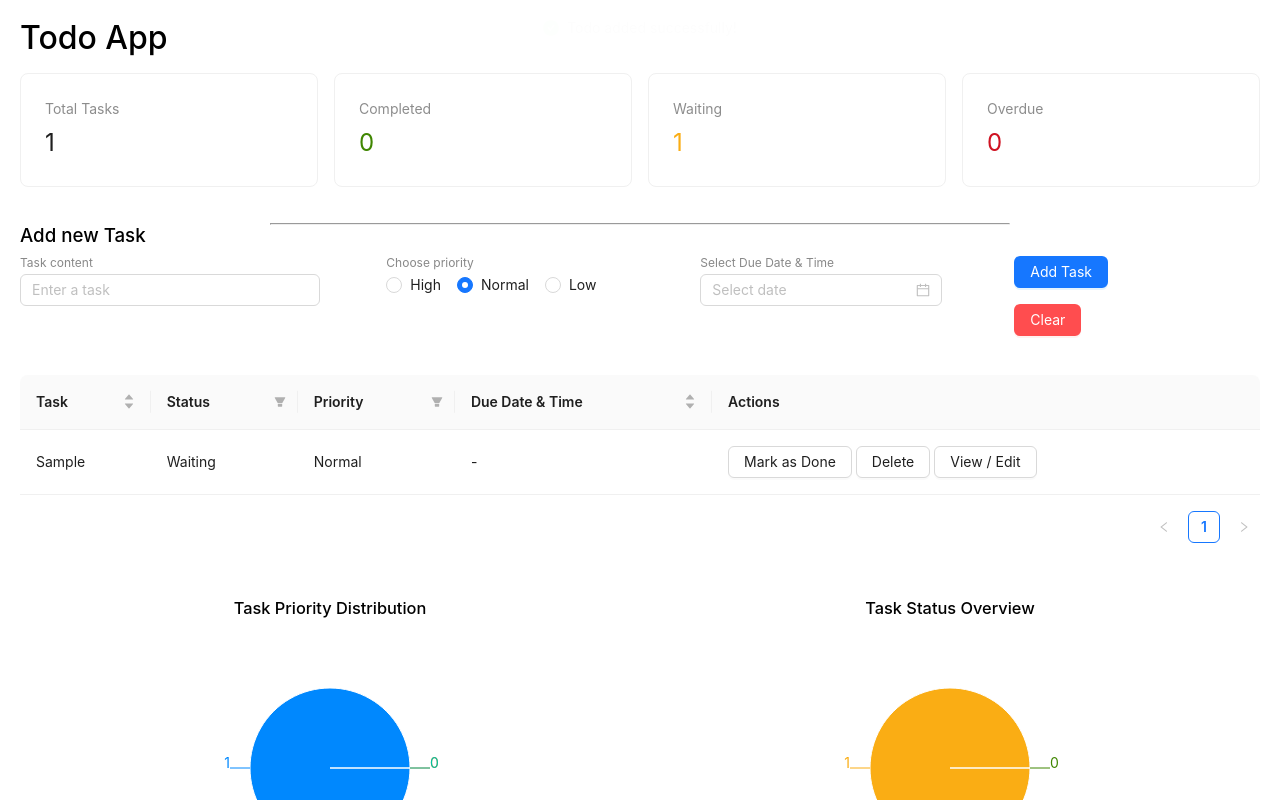
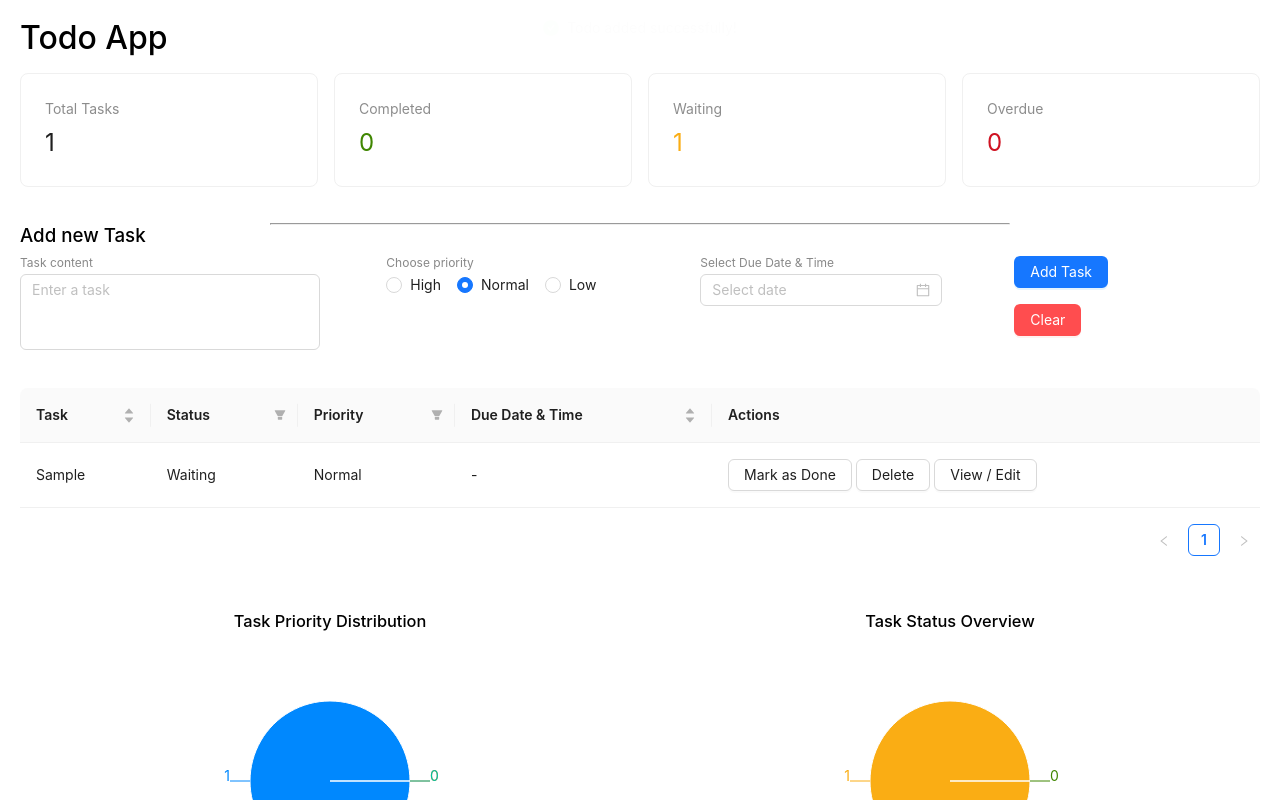
Before and after one commit to kag2002/ToDoAppReact, a React (Create React App) app in the folder to-do-app/: page / in a window 1280 px wide. Both pictures are taken after typing "Sample", "Sample" into the empty fields and a click on the button "Add Task". Shown: the top 800 px of the page. Built offline with nearby package versions, Linux system fonts and the light colour scheme.

Commit message:
Cut Short long Task

```diff
--- a/to-do-app/src/App.js
+++ b/to-do-app/src/App.js
@@ -9,6 +9,7 @@ import AddTask from "./components/AddTask";
 import moment from "moment";
 import TodoDetailModal from "./components/TodoDetailModal";
 import ConfirmDeleteModal from "./components/ConfirmDeleteModal";
+import TaskTextDisplay from "./components/TaskTextDisplay"; // Import component TaskTextDisplay
 
 function App() {
   const [messageApi, contextHolder] = message.useMessage();
@@ -17,14 +18,13 @@ function App() {
   const [priority, setPriority] = useState("normal");
   const [dueDate, setDueDate] = useState(null);
   const [modalVisible, setModalVisible] = useState(false);
-  const [modalConfirmDeleteVisible, setModalConfirmDeleteVisible] =
-    useState(false);
+  const [modalConfirmDeleteVisible, setModalConfirmDeleteVisible] = useState(false);
   const [selectedRecord, setSelectedRecord] = useState(null);
 
   const todos = useSelector((state) => state.todos.todos || state.todos);
   const dispatch = useDispatch();
 
-  // Auto refresh every minute (if needed)
+  // Auto refresh every minute (nếu cần)
   useEffect(() => {
     const interval = setInterval(() => {}, 60000);
     return () => clearInterval(interval);
@@ -32,14 +32,13 @@ function App() {
 
   const handleAddTodo = () => {
     if (text.trim()) {
-      const formattedDueDate = dueDate
-        ? dueDate.format("YYYY-MM-DD HH:mm")
-        : null;
       messageApi.open({
         key,
         type: "loading",
         content: "Adding todo...",
       });
+      const formattedDueDate = dueDate ? dueDate.format("YYYY-MM-DD HH:mm") : null;
+      try {
         dispatch(addTodo({ text, priority, dueDate: formattedDueDate }));
         setTimeout(() => {
           messageApi.open({
@@ -50,6 +49,14 @@ function App() {
           });
           clearFields();
         }, 500);
+      } catch (error) {
+        messageApi.open({
+          key,
+          type: "error",
+          content: "Failed to add todo!",
+          duration: 2,
+        });
+      }
     } else {
       messageApi.warning({
         content: "Task description cannot be empty!",
@@ -64,6 +71,7 @@ function App() {
       type: "loading",
       content: "Deleting todo...",
     });
+    try {
       dispatch(deleteTodo(id));
       setTimeout(() => {
         messageApi.open({
@@ -73,6 +81,14 @@ function App() {
           duration: 2,
         });
       }, 500);
+    } catch (error) {
+      messageApi.open({
+        key,
+        type: "error",
+        content: "Failed to delete todo!",
+        duration: 2,
+      });
+    }
   };
 
   const handleToggleTodo = (id) => {
@@ -81,6 +97,7 @@ function App() {
       type: "loading",
       content: "Updating status...",
     });
+    try {
       dispatch(toggleTodo(id));
       setTimeout(() => {
         messageApi.open({
@@ -90,6 +107,14 @@ function App() {
           duration: 2,
         });
       }, 500);
+    } catch (error) {
+      messageApi.open({
+        key,
+        type: "error",
+        content: "Failed to update status!",
+        duration: 2,
+      });
+    }
   };
 
   const handleSaveEdit = (updatedRecord) => {
@@ -98,6 +123,7 @@ function App() {
       type: "loading",
       content: "Saving changes...",
     });
+    try {
       dispatch(editTodo(updatedRecord));
       setTimeout(() => {
         messageApi.open({
@@ -109,6 +135,14 @@ function App() {
         setModalVisible(false);
         setSelectedRecord(null);
       }, 500);
+    } catch (error) {
+      messageApi.open({
+        key,
+        type: "error",
+        content: "Failed to update todo!",
+        duration: 2,
+      });
+    }
   };
 
   const clearFields = () => {
@@ -134,11 +168,7 @@ function App() {
       sorter: (a, b) => a.text.localeCompare(b.text),
       sortDirections: ["descend", "ascend"],
       render: (text, record) => (
-        <span
-          style={{ textDecoration: record.completed ? "line-through" : "none" }}
-        >
-          {text}
-        </span>
+        <TaskTextDisplay text={text} completed={record.completed} record={record} />
       ),
     },
     {
@@ -233,18 +263,9 @@ function App() {
   ).length;
 
   const pieData = [
-    {
-      name: "High",
-      value: todos.filter((todo) => todo.priority === "high").length,
-    },
-    {
-      name: "Normal",
-      value: todos.filter((todo) => todo.priority === "normal").length,
-    },
-    {
-      name: "Low",
-      value: todos.filter((todo) => todo.priority === "low").length,
-    },
+    { name: "High", value: todos.filter((todo) => todo.priority === "high").length },
+    { name: "Normal", value: todos.filter((todo) => todo.priority === "normal").length },
+    { name: "Low", value: todos.filter((todo) => todo.priority === "low").length },
   ];
 
   return (
--- a/to-do-app/src/components/AddTask.js
+++ b/to-do-app/src/components/AddTask.js
@@ -1,6 +1,8 @@
 // src/components/AddTask.js
 import React from "react";
 import { Input, Button, Radio, DatePicker, Row, Col } from "antd";
+
+const { TextArea } = Input;
 
 const AddTask = ({
   text,
@@ -20,11 +22,12 @@ const AddTask = ({
           <div style={{ marginBottom: 4, fontSize: "12px", color: "#888" }}>
             Task content
           </div>
-          <Input
-            style={{ width: 300 }}
+          <TextArea
+            style={{ width: 300, minHeight: 100 }}
             placeholder="Enter a task"
             value={text}
             onChange={(e) => setText(e.target.value)}
+            autoSize={{ minRows: 3, maxRows: 5 }}
           />
         </Col>
         <Col xs={24} sm={8} md={6}>
--- /dev/null
+++ b/to-do-app/src/components/TaskTextDisplay.js
@@ -0,0 +1,69 @@
+import React, { useState } from 'react';
+import { Button, Modal } from 'antd';
+import moment from 'moment';
+
+const TaskTextDisplay = ({ text, completed, record }) => {
+  const [isModalVisible, setIsModalVisible] = useState(false);
+  const MAX_LENGTH = 80; // Số ký tự tối đa hiển thị ban đầu
+
+  const showModal = () => {
+    setIsModalVisible(true);
+  };
+
+  const handleCancel = () => {
+    setIsModalVisible(false);
+  };
+
+  // Kiểm tra xem text có vượt quá độ dài tối đa không
+  const isTextTooLong = text.length > MAX_LENGTH;
+
+  // Cắt text nếu quá dài
+  const displayText = isTextTooLong
+    ? text.substring(0, MAX_LENGTH) + "..."
+    : text;
+
+  return (
+    <>
+      <div style={{ display: 'flex', alignItems: 'center', gap: '8px' }}>
+        <span style={{ textDecoration: completed ? "line-through" : "none" }}>
+          {displayText}
+        </span>
+        {isTextTooLong && (
+          <Button type="link" onClick={showModal}>
+            View
+          </Button>
+        )}
+      </div>
+
+      <Modal
+        title="Task Details"
+        open={isModalVisible}
+        onCancel={handleCancel}
+        footer={null}
+        width={600}
+      >
+        <div style={{ padding: '20px' }}>
+          <h3>Task Content</h3>
+          <p style={{ whiteSpace: 'pre-wrap', marginBottom: '20px' }}>{text}</p>
+
+          <h3>Status</h3>
+          <p style={{ marginBottom: '20px' }}>
+            {completed ? "Completed" : "Waiting"}
+          </p>
+
+          <h3>Priority</h3>
+          <p style={{ marginBottom: '20px' }}>
+            {record?.priority ? record.priority.charAt(0).toUpperCase() + record.priority.slice(1) : "Not set"}
+          </p>
+
+          <h3>Due Date & Time</h3>
+          <p>
+            {record?.dueDate ? moment(record.dueDate, "YYYY-MM-DD HH:mm").format("YYYY-MM-DD HH:mm") : "Not set"}
+          </p>
+        </div>
+      </Modal>
+    </>
+  );
+};
+
+export default TaskTextDisplay;
```
Lines whose indentation alone changed are shown as unchanged.
